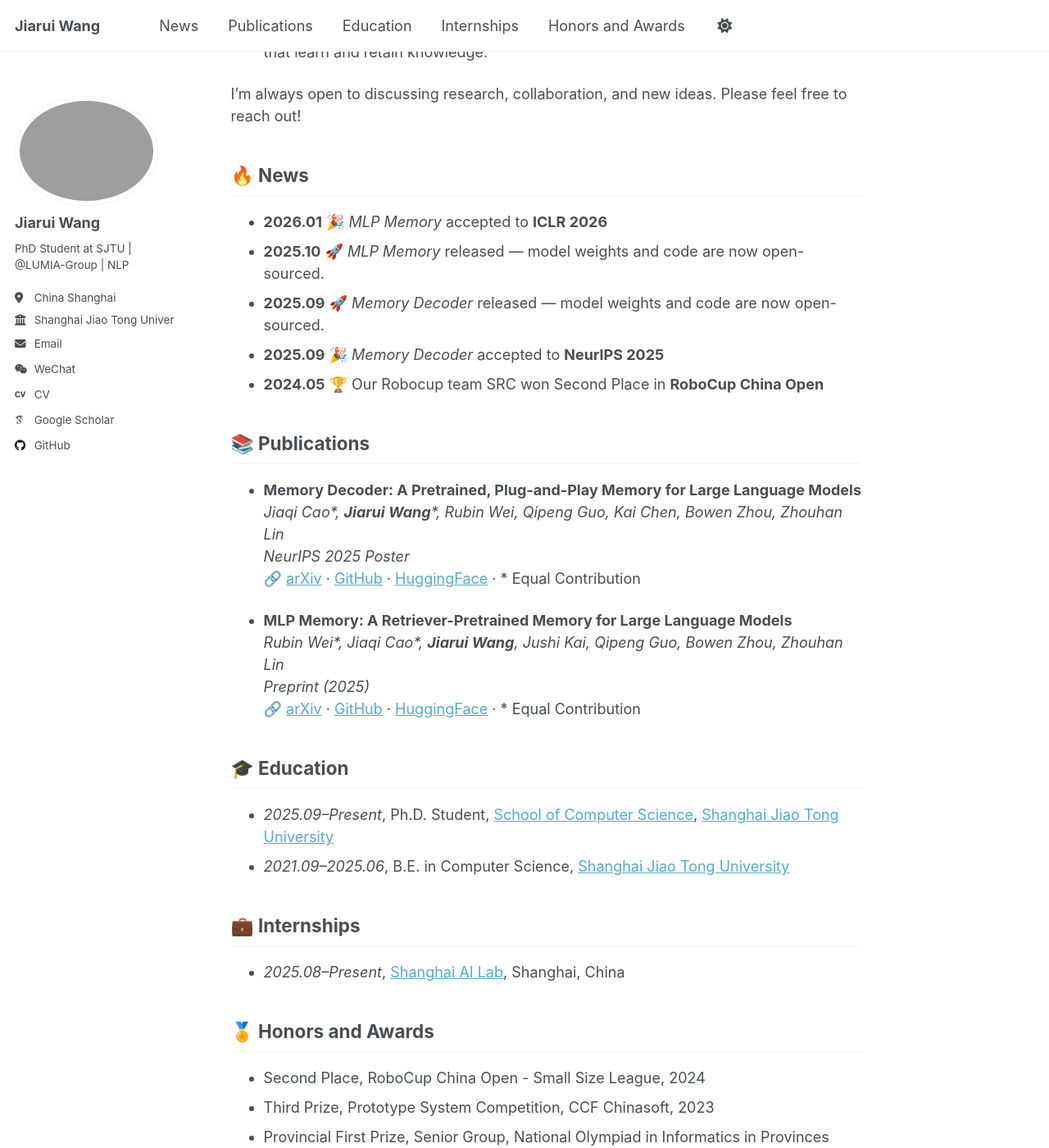
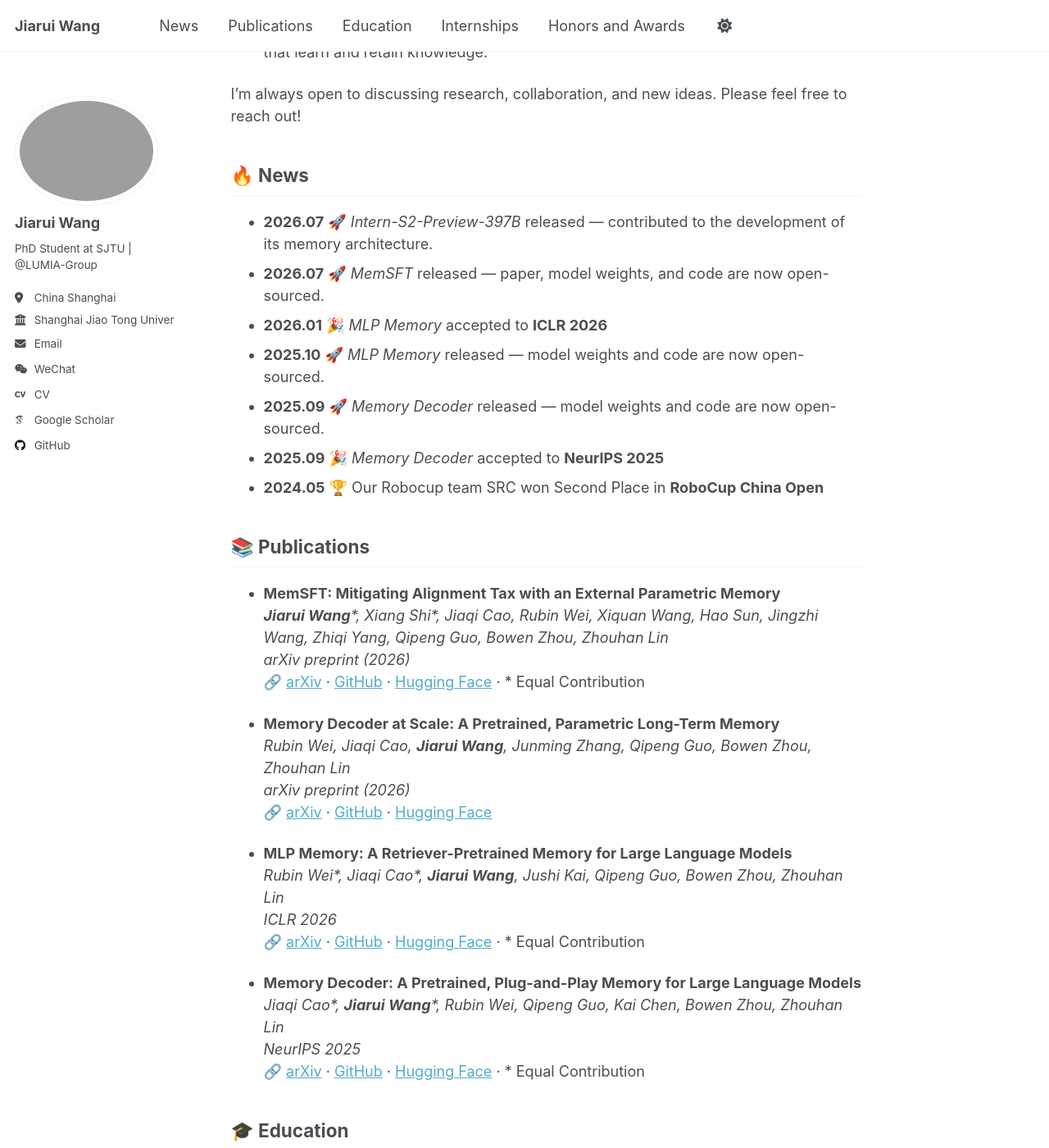
Before and after one commit to JruiWang/JruiWang.github.io, a Jekyll site: the page built from _pages/about.md, in a window 1280 px wide and 1400 px high, scrolled down 431 px. Shown: the whole window at 82% size. Built offline with Jekyll 4.4.1, drawn with Linux system fonts in a browser that asks for light colours; some web fonts are replaced; a script that is not in the unit is left out.

Commit message:
Update CV and research highlights
- Replace CV with the July 2026 version
- Update publications and resource links
- Add MemSFT and Intern-S2 news
- Refine the profile bio

```diff
--- a/_config.yml
+++ b/_config.yml
@@ -26,7 +26,7 @@ author:
   avatar           : "profile.png"
   name             : "Jiarui Wang"
   pronouns         : # example: "she/her"
-  bio              : "PhD Student at SJTU | @LUMIA-Group | NLP"
+  bio              : "PhD Student at SJTU | @LUMIA-Group"
   location         : "China Shanghai"
   employer         : "Shanghai Jiao Tong University"
   uri              : # URL
--- a/_pages/about.md
+++ b/_pages/about.md
@@ -18,6 +18,8 @@ My research interests center around machine learning and large language models (
 I'm always open to discussing research, collaboration, and new ideas. Please feel free to reach out!
 
 ## 🔥 <a id="news"></a>News
+- **2026.07** 🚀 *Intern-S2-Preview-397B* released — contributed to the development of its memory architecture.
+- **2026.07** 🚀 *MemSFT* released — paper, model weights, and code are now open-sourced.
 - **2026.01** 🎉 *MLP Memory* accepted to **ICLR 2026**
 - **2025.10** 🚀 *MLP Memory* released — model weights and code are now open-sourced.
 - **2025.09** 🚀 *Memory Decoder* released — model weights and code are now open-sourced.
@@ -26,15 +28,25 @@ I'm always open to discussing research, collaboration, and new ideas. Please fee
 
 ## 📚 <a id="publications"></a>Publications
 
--  **Memory Decoder: A Pretrained, Plug-and-Play Memory for Large Language Models**
-   *Jiaqi Cao\*, **Jiarui Wang**\*, Rubin Wei, Qipeng Guo, Kai Chen, Bowen Zhou, Zhouhan Lin*
-   _NeurIPS 2025 Poster_
-   🔗 [arXiv](https://arxiv.org/abs/2508.09874) · [GitHub](https://github.com/LUMIA-Group/MemoryDecoder) · [HuggingFace](https://huggingface.co/collections/Clover-Hill/memorydecoder) · \* Equal Contribution
+- **MemSFT: Mitigating Alignment Tax with an External Parametric Memory**<br>
+  *<strong>Jiarui Wang</strong>\*, Xiang Shi\*, Jiaqi Cao, Rubin Wei, Xiquan Wang, Hao Sun, Jingzhi Wang, Zhiqi Yang, Qipeng Guo, Bowen Zhou, Zhouhan Lin*<br>
+  _arXiv preprint (2026)_<br>
+  🔗 [arXiv](https://arxiv.org/abs/2607.25614) · [GitHub](https://github.com/LUMIA-Group/MemSFT) · [Hugging Face](https://huggingface.co/Jiarui-Wang/MemSFT-Qwen3-OpenSWI-Memory-8B) · \* Equal Contribution
 
--  **MLP Memory: A Retriever-Pretrained Memory for Large Language Models**
-   *Rubin Wei\*, Jiaqi Cao\*, **Jiarui Wang**, Jushi Kai, Qipeng Guo, Bowen Zhou, Zhouhan Lin*
-   _Preprint (2025)_
-   🔗 [arXiv](https://arxiv.org/abs/2508.01832) · [GitHub](https://github.com/Rubin-Wei/MLPMemory) · [HuggingFace](https://huggingface.co/collections/Rubin-Wei/mlpmemory) · \* Equal Contribution
+- **Memory Decoder at Scale: A Pretrained, Parametric Long-Term Memory**<br>
+  *Rubin Wei, Jiaqi Cao, **Jiarui Wang**, Junming Zhang, Qipeng Guo, Bowen Zhou, Zhouhan Lin*<br>
+  _arXiv preprint (2026)_<br>
+  🔗 [arXiv](https://arxiv.org/abs/2607.27919) · [GitHub](https://github.com/LUMIA-Group/MemoryDecoder-at-Scale) · [Hugging Face](https://huggingface.co/collections/Rubin-Wei/memorydecoder-at-scale)
+
+- **MLP Memory: A Retriever-Pretrained Memory for Large Language Models**<br>
+  *Rubin Wei\*, Jiaqi Cao\*, **Jiarui Wang**, Jushi Kai, Qipeng Guo, Bowen Zhou, Zhouhan Lin*<br>
+  _ICLR 2026_<br>
+  🔗 [arXiv](https://arxiv.org/abs/2508.01832) · [GitHub](https://github.com/LUMIA-Group/MLPMemory) · [Hugging Face](https://huggingface.co/collections/Rubin-Wei/mlpmemory) · \* Equal Contribution
+
+- **Memory Decoder: A Pretrained, Plug-and-Play Memory for Large Language Models**<br>
+  *Jiaqi Cao\*, **Jiarui Wang**\*, Rubin Wei, Qipeng Guo, Kai Chen, Bowen Zhou, Zhouhan Lin*<br>
+  _NeurIPS 2025_<br>
+  🔗 [arXiv](https://arxiv.org/abs/2508.09874) · [GitHub](https://github.com/LUMIA-Group/MemoryDecoder) · [Hugging Face](https://huggingface.co/collections/Clover-Hill/memorydecoder) · \* Equal Contribution
 
 ## 🎓 <a id="education"></a>Education
 
```
Also changed, not shown: 1 other file.
